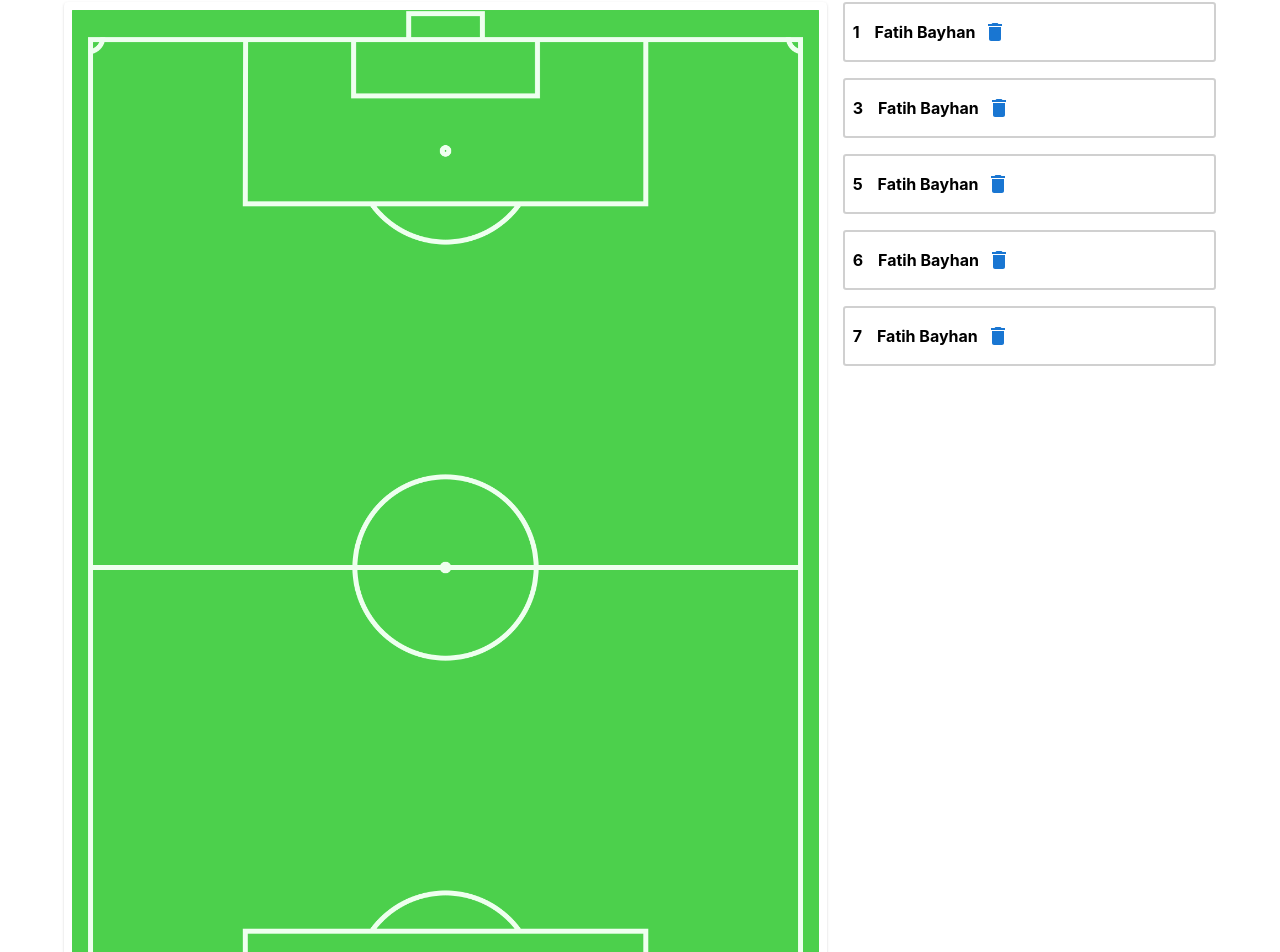
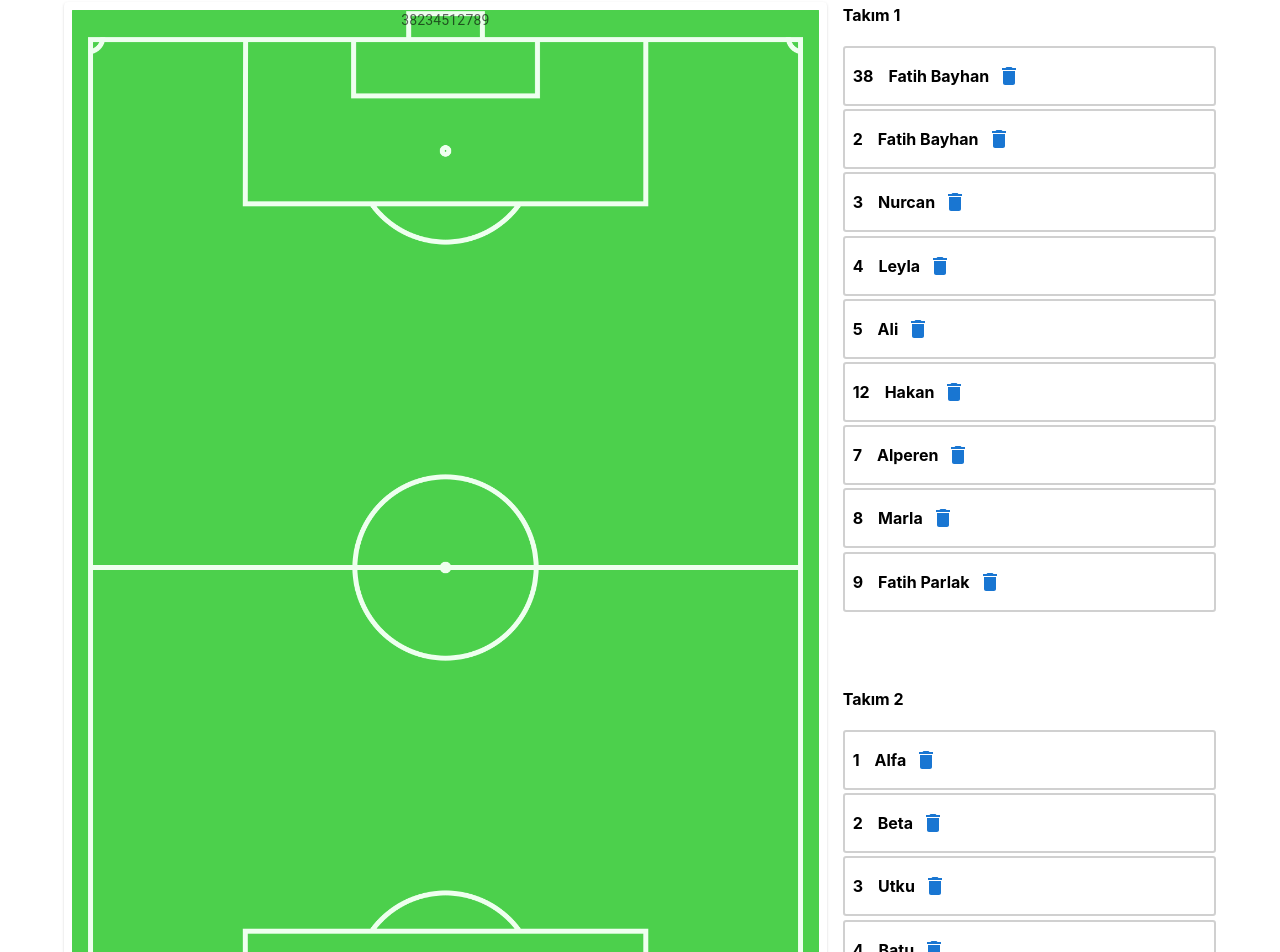
Before and after one commit to fbayhan/HaliSaha, a React (Create React App) app: page / in a window 1280 px wide. Shown: the part 137-1089 px from the top of the page. Built offline with nearby package versions, Linux system fonts and the light colour scheme.

Commit message:
pushed with ref problem

```diff
--- a/src/App.css
+++ b/src/App.css
@@ -34,7 +34,7 @@
   border: solid 2px #d0d0d0;
   border-radius: .2em;
   padding: .5em .8em .5em .5em;
-  margin-bottom: 1em;
+  margin-bottom: .2em;
 }
 .characters span{
   font-weight: bolder;
--- a/src/SoccerField.js
+++ b/src/SoccerField.js
@@ -11,18 +11,21 @@ import SoccerFieldImage from './images/SoccerField.png'
 import IconButton from '@mui/material/IconButton';
 
 import DeleteIcon from '@mui/icons-material/Delete';
+import SettingsAccessibilityIcon from '@mui/icons-material/SettingsAccessibility';
+
 import {DragDropContext, Droppable, Draggable} from 'react-beautiful-dnd';
 
 function SoccerField(props) {
 
-    const ref = useRef(null);
+
+    const soccerField = useRef(null);
 
     const [width, setWidth] = useState(0);
     const [height, setHeight] = useState(0);
 
     useLayoutEffect(() => {
-        setWidth(ref.current.clientWidth);
-        setHeight(ref.current.clientHeight);
+        setWidth(soccerField.current.clientWidth);
+        setHeight(soccerField.current.clientHeight);
     }, []);
 
     const Item = styled(Paper)(({theme}) => ({
@@ -42,17 +45,160 @@ function SoccerField(props) {
         soccerField: {
             width: "100%",
             aspectRatio: 0.67,
-            color: "blue",
             backgroundImage: `url('${SoccerFieldImage}')`,
             //   ` ve ' arasındaki farka bak
             backgroundPosition: 'center',
             backgroundSize: 'cover',
             backgroundRepeat: 'no-repeat',
+            position: "relative"
+        },
+        fieldPlayer: {
+            display: 'block',
+            border: "solid 2px   #000000",
+            borderRadius: "50%",
+            color: "red",
+            aspectRatio: 1,
+            width: width * 0.1,
+            fontSize: width * 0.08,
+            position: "absolute",
 
 
         }
+    }
 
+
+    const firstTeam = [
+        {
+            "id": 1,
+            "GoalKeeper": false,
+            "Name": "Fatih Bayhan",
+            "BackNumber": 38,
+            "top": 125,
+            "left": 150
+        },
+        {
+            "id": 2,
+            "GoalKeeper": false,
+            "Name": "Fatih Bayhan",
+            "BackNumber": 2,
+            "top": 125,
+            "left": 350
+        },
+        {
+            "id": 3,
+            "GoalKeeper": false,
+            "Name": "Nurcan",
+            "BackNumber": 3,
+            "top": 125,
+            "left": 550
+        },
+        {
+            "id": 4,
+            "GoalKeeper": false,
+            "Name": "Leyla",
+            "BackNumber": 4,
+            "top": 225,
+            "left": 450
+        },
+        {
+            "id": 5,
+            "GoalKeeper": false,
+            "Name": "Ali",
+            "BackNumber": 5,
+            "top": 325,
+            "left": 150
+        },
+        {
+            "id": 6,
+            "GoalKeeper": false,
+            "Name": "Hakan",
+            "BackNumber": 12,
+            "top": 325,
+            "left": 250
+        },
+        {
+            "id": 7,
+            "GoalKeeper": false,
+            "Name": "Alperen",
+            "BackNumber": 7,
+            "top": 325,
+            "left": 450
+        },
+        {
+            "id": 8,
+            "GoalKeeper": false,
+            "Name": "Marla",
+            "BackNumber": 8,
+            "top": 425,
+            "left": 250
+        },
+        {
+            "id": 9,
+            "GoalKeeper": false,
+            "Name": "Fatih Parlak",
+            "BackNumber": 9,
+            "top": 425,
+            "left": 350
         }
+    ];
+
+    const secondTeam = [
+        {
+            "id": 10,
+            "GoalKeeper": false,
+            "Name": "Alfa",
+            "BackNumber": 1
+        },
+        {
+            "id": 11,
+            "GoalKeeper": false,
+            "Name": "Beta",
+            "BackNumber": 2
+        },
+        {
+            "id": 12,
+            "GoalKeeper": false,
+            "Name": "Utku",
+            "BackNumber": 3
+        },
+        {
+            "id": 13,
+            "GoalKeeper": false,
+            "Name": "Batu",
+            "BackNumber": 4
+        },
+        {
+            "id": 14,
+            "GoalKeeper": false,
+            "Name": "Ece",
+            "BackNumber": 5
+        },
+        {
+            "id": 15,
+            "GoalKeeper": false,
+            "Name": "Nurcan",
+            "BackNumber": 6
+        },
+        {
+            "id": 16,
+            "GoalKeeper": false,
+            "Name": "Bilge",
+            "BackNumber": 7
+        },
+        {
+            "id": 17,
+            "GoalKeeper": false,
+            "Name": "Begüm",
+            "BackNumber": 8
+        },
+        {
+            "id": 18,
+            "GoalKeeper": false,
+            "Name": "Turan Bayhan",
+            "BackNumber": 9
+        }
+    ];
+
 
     return (
         <div>
@@ -60,20 +206,32 @@ function SoccerField(props) {
             <hr/>
             <Box sx={{flexGrow: 1}}>
                 <Grid container spacing={2}>
-
                     <DragDropContext onDragEnd={onDragEnd}>
 
                         <Grid item xs={8}>
                             <h3>Saha</h3>
-                            <Item style={{
-                                display: 'flex',
-                                alignItems: 'center',
-                                justifyContent: 'center',
-                            }}>
-                                <div ref={ref} style={styles.soccerField}>
-                                      {/*<img src={SoccerFieldImage} width="100%" height="100%"/>*/}
+                            <Item style={{}}>
+                                <Droppable droppableId="field">
+                                    {(provided, snapshot) => (
+                                        <div ref={(el)=> {soccerField(el); provided.innerRef(el);}} ref={soccerField} style={styles.soccerField}  {...provided.droppableProps} >
+
+                                            {firstTeam.map(({id, GoalKeeper, Name, BackNumber, top, left}, index) => {
+                                                return (
+                                                    <Draggable key={id} draggableId={id + ""} index={index}>
+                                                        {(provided) => (
+                                                    <span style={{
+                                                        ...styles.fieldPlayer, left: left,
+                                                        top: top
+                                                    }}  ref={provided.innerRef} {...provided.draggableProps} {...provided.dragHandleProps} >{BackNumber}</span>
+                                                        )}
+                                                    </Draggable>
+                                                )
+                                            })}
+
+
                                         </div>
-
+                                    )}
+                                </Droppable>
                             </Item>
                         </Grid>
 
@@ -81,60 +239,61 @@ function SoccerField(props) {
                         <Grid item xs={4}>
                             <h3> Oyuncular</h3>
 
+                            <h4>Takım 1</h4>
+
+                            <Droppable droppableId="team1">
+                                {(provided, snapshot) => (
+                                    <ul className="characters"  {...provided.droppableProps} ref={provided.innerRef}>
+                                        {firstTeam.map(({id, GoalKeeper, Name, BackNumber}, index) => {
+                                            return (
+                                                <Draggable key={id} draggableId={id + ""} index={index}>
+                                                    {(provided) => (
+                                                        <li ref={provided.innerRef} {...provided.draggableProps} {...provided.dragHandleProps}>
+                                                            <span>{BackNumber}</span>
+                                                            <p>{Name} </p>
+                                                            <IconButton color="primary"
+                                                                        aria-label="upload picture"
+                                                                        component="label">
+                                                                <DeleteIcon/>
+                                                            </IconButton>
+                                                        </li>
+                                                    )}
+                                                </Draggable>
+                                            );
+                                        })}
+                                    </ul>
+                                )}
+                            </Droppable>
+                            <br/>
+                            <br/>
+                            <h4>Takım 2</h4>
 
                             <ul className="characters">
 
-                                <li>
-                                    <span>1</span>
-                                    <p>Fatih Bayhan </p>
+                                <Droppable droppableId="team2">
+                                    {(provided, snapshot) => (
+                                        <ul className="characters"  {...provided.droppableProps}
+                                            ref={provided.innerRef}>
+                                            {secondTeam.map(({id, GoalKeeper, Name, BackNumber}, index) => {
+                                                return (
+                                                    <Draggable key={id} draggableId={id + ""} index={index}>
+                                                        {(provided) => (
+                                                            <li ref={provided.innerRef} {...provided.draggableProps} {...provided.dragHandleProps}>
+                                                                <span>{BackNumber}</span>
+                                                                <p>{Name} </p>
                                                                 <IconButton color="primary"
                                                                             aria-label="upload picture"
                                                                             component="label">
-
                                                                     <DeleteIcon/>
                                                                 </IconButton>
                                                             </li>
-
-                                <li>
-                                    <span>3</span>
-                                    <p>Fatih Bayhan </p>
-                                    <IconButton color="primary"
-                                                aria-label="upload picture"
-                                                component="label">
-
-                                        <DeleteIcon/>
-                                    </IconButton>
-                                </li>
-                                <li>
-                                    <span>5</span>
-                                    <p>Fatih Bayhan </p>
-                                    <IconButton color="primary"
-                                                aria-label="upload picture"
-                                                component="label">
-
-                                        <DeleteIcon/>
-                                    </IconButton>
-                                </li>
-                                <li>
-                                    <span>6</span>
-                                    <p>Fatih Bayhan </p>
-                                    <IconButton color="primary"
-                                                aria-label="upload picture"
-                                                component="label">
-
-                                        <DeleteIcon/>
-                                    </IconButton>
-                                </li>
-                                <li>
-                                    <span>7</span>
-                                    <p>Fatih Bayhan </p>
-                                    <IconButton color="primary"
-                                                aria-label="upload picture"
-                                                component="label">
-
-                                        <DeleteIcon/>
-                                    </IconButton>
-                                </li>
+                                                        )}
+                                                    </Draggable>
+                                                );
+                                            })}
+                                        </ul>
+                                    )}
+                                </Droppable>
 
 
                             </ul>
```
Lines whose indentation alone changed are shown as unchanged.
